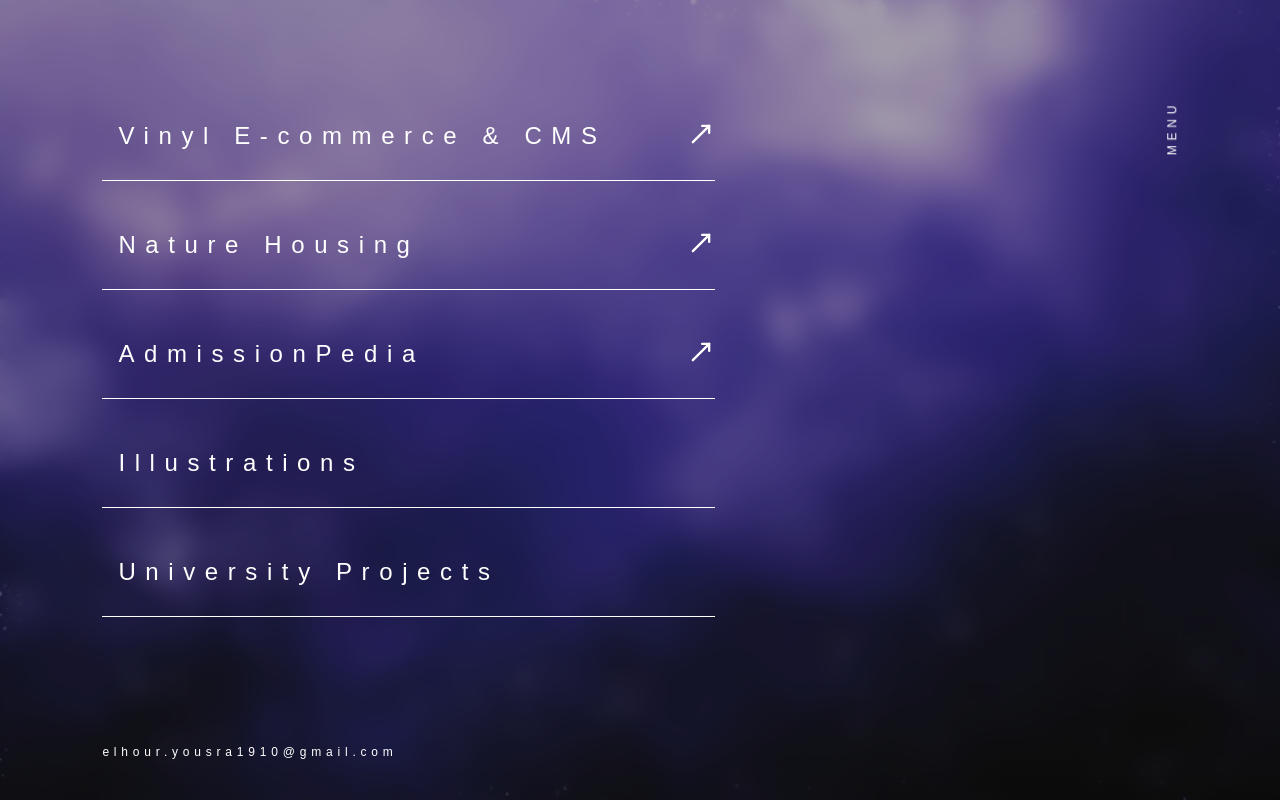
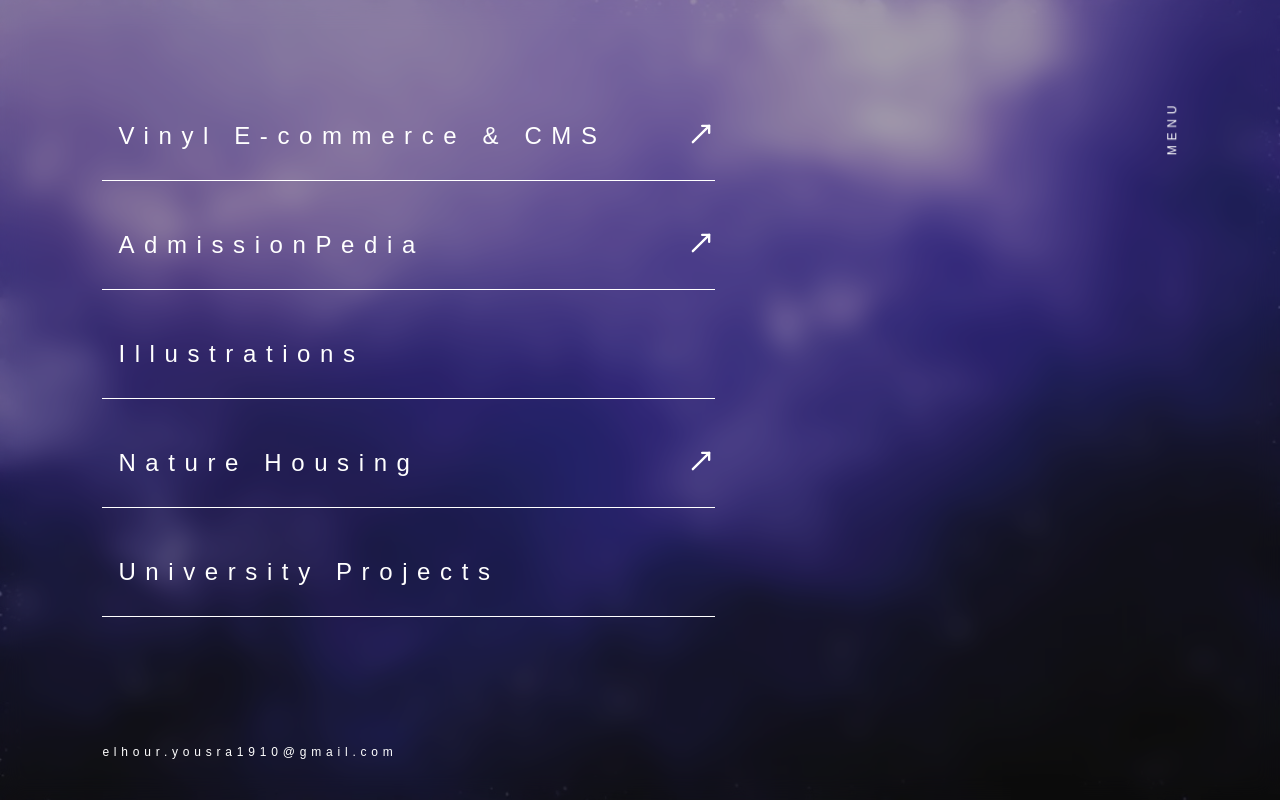
Before and after one commit to yousra-elhour/portfolio, a Next.js app: page /works in a window 1280 px wide. Built offline with nearby package versions, Linux system fonts and the light colour scheme; a web font is replaced by a local one.

Commit message:
changed order and updated links

```diff
--- a/app/components/Works.tsx
+++ b/app/components/Works.tsx
@@ -20,13 +20,6 @@ export default function Works() {
     },
 
     {
-      title: "Nature Housing",
-      image: "/images/nature-banner.png",
-      link: "/works/nature-housing",
-      live: "https://nature-housing.netlify.app",
-    },
-
-    {
       title: "AdmissionPedia",
       image: "/images/admissionPedia/banner.jpg",
       link: "/works/admissionPedia",
@@ -37,6 +30,13 @@ export default function Works() {
       title: "Illustrations",
       image: "/images/illustrator/cirrus-yk-cyberpunk-final-fullres.jpg",
       link: "/works/illustrations",
+    },
+
+    {
+      title: "Nature Housing",
+      image: "/images/nature-banner.png",
+      link: "/works/nature-housing",
+      live: "https://nature-housing.netlify.app",
     },
 
     {
--- a/app/works/admissionPedia/page.tsx
+++ b/app/works/admissionPedia/page.tsx
@@ -19,7 +19,7 @@ export default function WorksPage() {
             "/images/admissionPedia/add-school.png",
           ]}
           banner={"/images/admissionPedia/banner.jpg"}
-          live="https://admissionpedia.dev/"
+          live="https://admissionpedia-2-0.vercel.app/"
           design="https://www.behance.net/gallery/183533805/AdmissionPedia-Design"
           title={"AdmissionPedia"}
           techStack={"React, NodeJS, Tailwind, SQL"}
```
